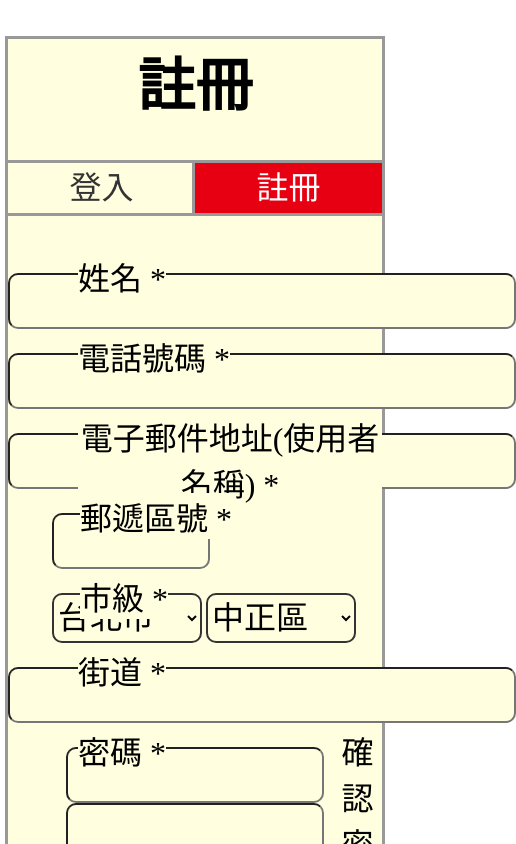
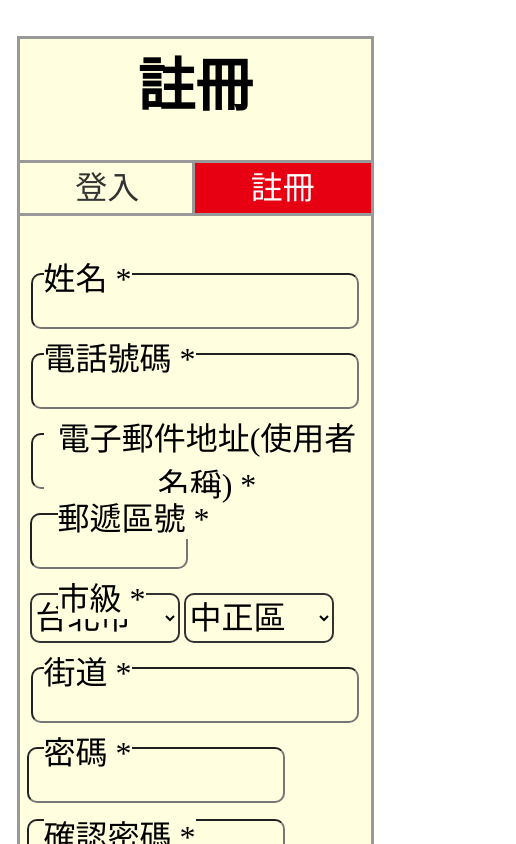
Before and after one commit to yujui0405/demo, a plain HTML site: page popLogin.html in a window 390 px wide. Both pictures are taken after a click on the element "登入". Shown: the top 844 px of the page, 516 px wide, since content can reach past the window. Drawn offline with Linux system fonts and the light colour scheme.

Commit message:
index header popup 的 rwd 完成

```diff
--- a/css/header&popup.css
+++ b/css/header&popup.css
@@ -1,5 +1,5 @@
 #for_popup{
-    width: 600px;/*控制popup的大小，讓overlay可以點擊左右黑色透明*/
+    max-width: 600px;/*控制popup的大小，讓overlay可以點擊左右黑色透明*/
 }
 /* ---------------- */
 .popup_click{
@@ -20,7 +20,7 @@
     right: 0;
     bottom: 0;
     margin: 0 auto;
-    z-index: 3;
+    z-index: 4;
     transition: 1s all;
     visibility: visible;
     opacity: 1;
@@ -37,7 +37,7 @@
     opacity: 0;
     visibility: hidden;
     background-color: rgba(0, 0, 0, 0.5); /* 半透明黑色 */
-    z-index: 2;
+    z-index: 3;
 }
 .overlay_show{
     opacity: 1;
--- /dev/null
+++ b/css/popup_rwd.css
@@ -0,0 +1,60 @@
+@media screen and (max-width:600px){
+    .wrapper_popup_detail{
+        max-width: 90vw;
+        width: 400px;
+    }
+    #name, #phone, #email, #street{
+        width: 380px;
+    }
+
+    #email, #password_login{
+        width: 380px;
+    }
+
+    .form_login_input label{
+        left: 24px;
+        z-index: 4;
+    }
+
+    .form_login .form_login_input:nth-child(4){
+        margin-left: 10px;
+    }
+
+    .form_login_input:nth-child(5){
+        margin-left: 10px;
+    }
+    .last_input{
+        height: 120px;
+    }
+    #password{
+        position: absolute;
+        top: 0;
+        left: 7px;
+    }
+
+    #password_confirm{
+        position: absolute;
+        top: 72px;
+        left: 7px;
+    }
+
+    .form_login_input:nth-child(7) label:nth-child(3){
+        top: 64px;
+        left:24px;
+    }
+}
+
+@media screen and (max-width:390px){
+    .wrapper_popup_detail{
+        max-width: 90vw;
+        width: 360px;
+    }
+
+    #name, #phone, #email, #street{
+        width: 320px;
+    }
+
+    #email, #password_login{
+        width: 320px;
+    }
+}
--- a/popLogin.html
+++ b/popLogin.html
@@ -7,6 +7,7 @@
     <!-- <link rel="stylesheet" href="./css/default.css">-->
     <link rel="stylesheet" href="./css/login.css">
     <link rel="stylesheet" href="./css/register.css">
+    <link rel="stylesheet" href="./css/popup_rwd.css">
     <link rel="stylesheet" href="https://cdnjs.cloudflare.com/ajax/libs/font-awesome/6.7.0/css/all.min.css">
     <link href="https://fonts.googleapis.com/css2?family=Noto+Sans:ital,wght@0,100..900;1,100..900&display=swap" rel="stylesheet">
     <script src="./js/jquery-3.7.1.js"></script>
@@ -86,7 +87,7 @@
                         <label for="street">街道 *</label>
                         <input type="text" name="street" id="street" required>
                     </div>
-                    <div class="form_login_input">
+                    <div class="form_login_input last_input">
                         <label for="password">密碼 *</label>
                         <input type="password" name="password" id="password" required>
                         <label for="password_confirm">確認密碼 *</label>
```
